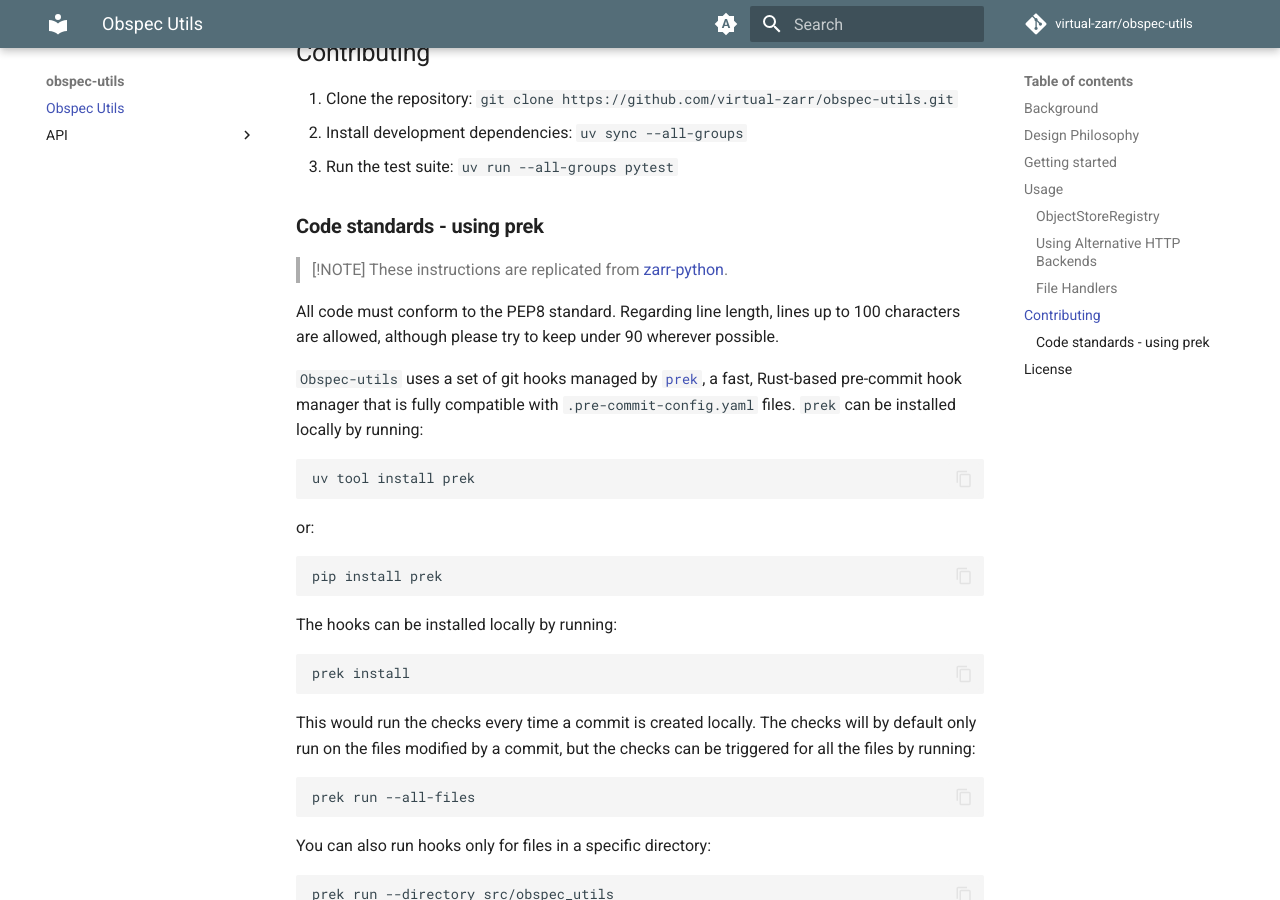
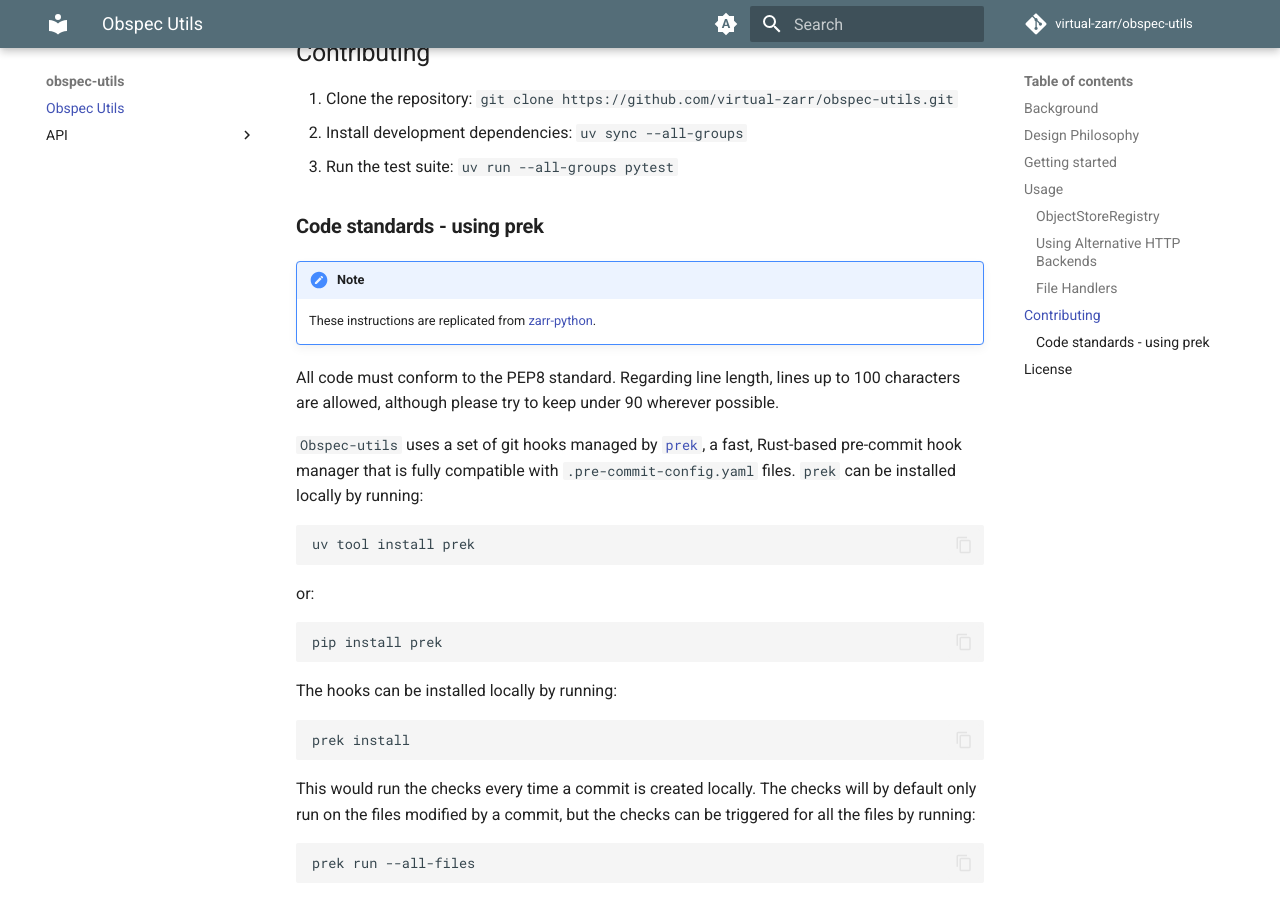
Before and after one commit to virtual-zarr/obspec-utils, an MkDocs documentation site: the page built from docs/index.md, in a window 1280 px wide and 900 px high, scrolled down 2701 px. Built offline with MkDocs 1.6.1 and Material for MkDocs 9.7.7, drawn with Linux system fonts in a browser that asks for light colours; comment, search, counter and statistics services are not loaded; the version menu is left out.

```diff
--- a/docs/index.md
+++ b/docs/index.md
@@ -113,8 +113,8 @@ data = parallel_reader.read(1000)
 
 ### Code standards - using prek
 
-> [!NOTE]
-> These instructions are replicated from [zarr-python](https://github.com/zarr-developers/zarr-python).
+!!! note
+    These instructions are replicated from [zarr-python](https://github.com/zarr-developers/zarr-python).
 
 All code must conform to the PEP8 standard. Regarding line length, lines up to 100 characters are allowed, although please try to keep under 90 wherever possible.
 
```
